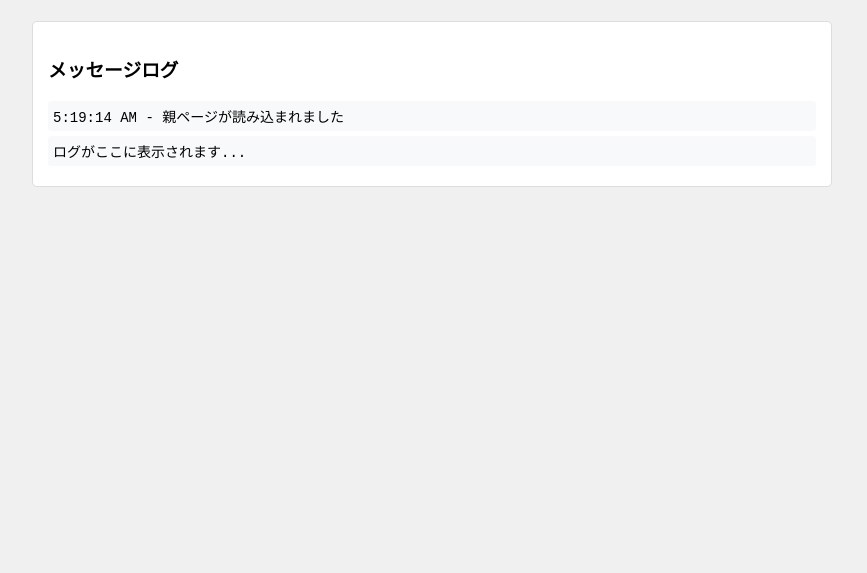
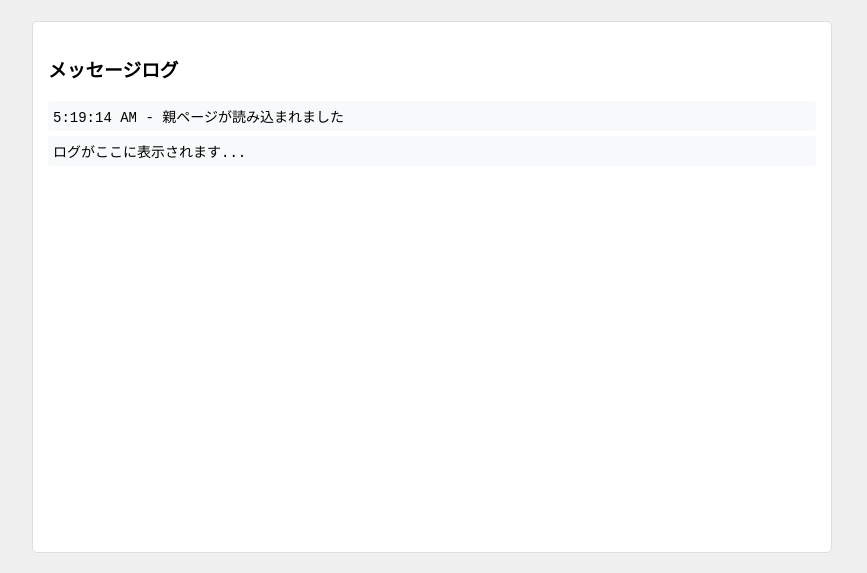
Before and after one commit to kzk4043/iframe-test-parent, a plain HTML site: page index.html in a window 1280 px wide. Shown: the part 1210-1783 px from the top of the page, without its empty margins (208-1075 px from the left). Before the commit the page ends 1417 px from the top, so only its background shows below. Drawn offline with Linux system fonts and the light colour scheme.

Commit message:
Update index.html

```diff
--- a/index.html
+++ b/index.html
@@ -39,6 +39,8 @@
             border-radius: 5px;
             margin-top: 20px;
             border: 1px solid #ddd;
+            height: 500px;
+            overflow: scroll;
         }
         .log-entry {
             margin: 5px 0;
```
